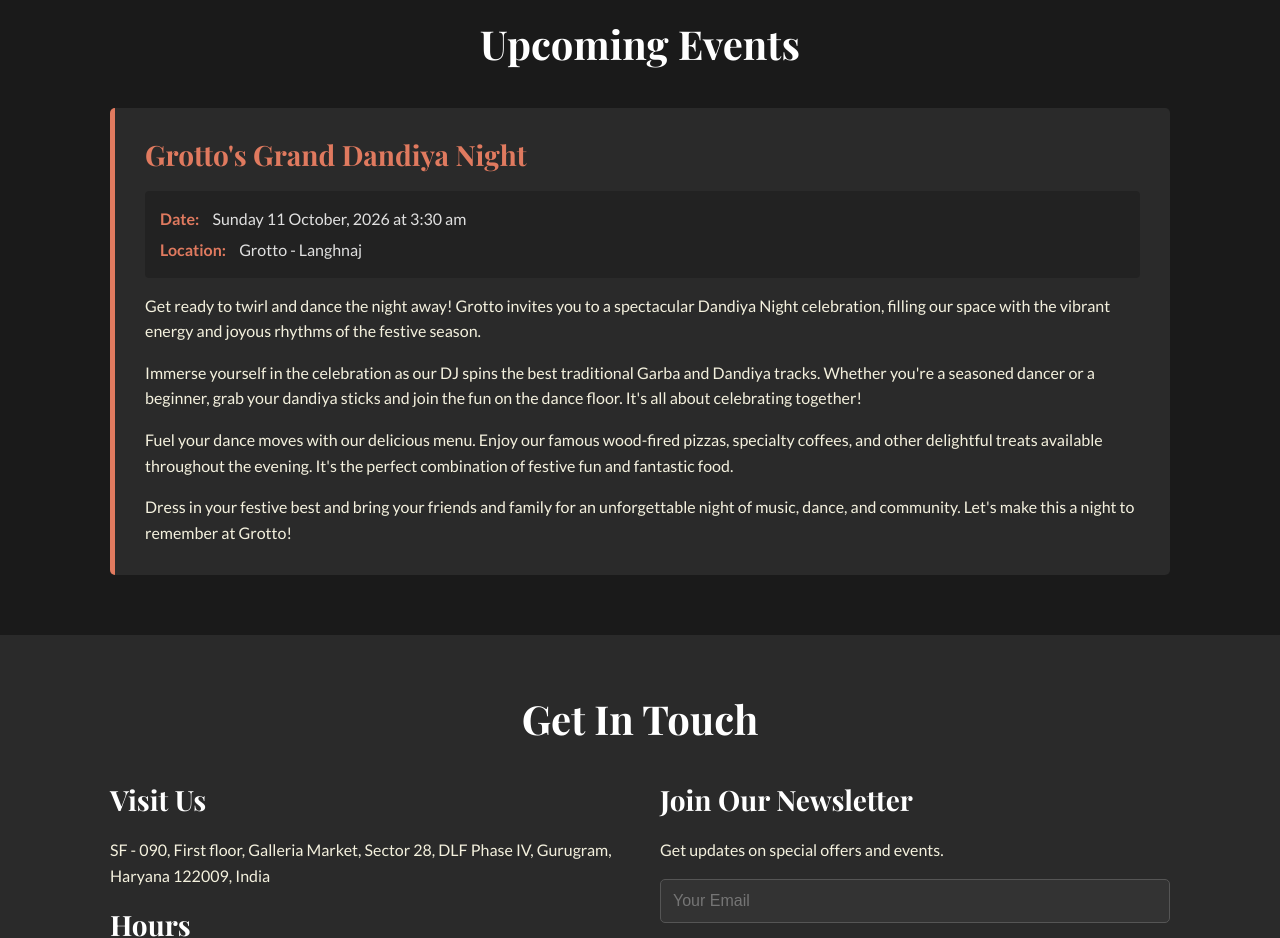
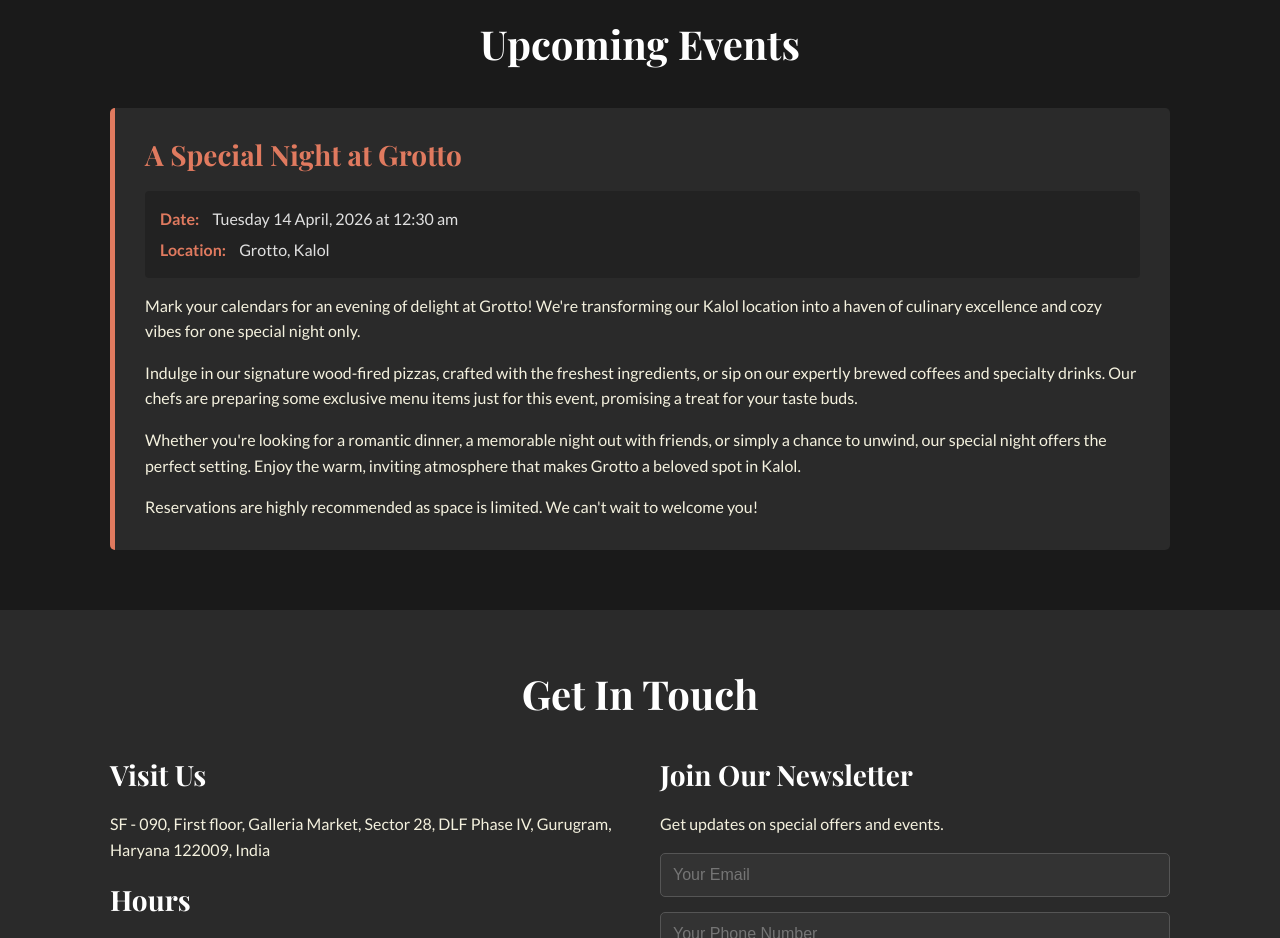
Before and after one commit to GrubTokKora/kora-site-d50362b5-4edb-4405-bd05-d8692d6e612e, a React (Vite) app: page / in a window 1280 px wide. Shown: the part 1840-2778 px from the top of the page. Built offline with nearby package versions, Linux system fonts and the light colour scheme.

Commit message:
Deploy staging from Kora

```diff
--- a/src/App.tsx
+++ b/src/App.tsx
@@ -14,14 +14,14 @@ const businessDetails = {
   address: "SF - 090, First floor, Galleria Market, Sector 28, DLF Phase IV, Gurugram, Haryana 122009, India",
   events: [
     {
-      id: "c6ac08b9-89fb-4b02-a9c5-db957a843896",
-      title: "Grotto's Grand Dandiya Night",
-      short_description: "Join us for a vibrant night of traditional Dandiya Raas! Dance to festive beats, enjoy delicious food, and celebrate the season in style at our Langhnaj location.",
-      full_description: "Get ready to twirl and dance the night away! Grotto invites you to a spectacular Dandiya Night celebration, filling our space with the vibrant energy and joyous rhythms of the festive season.\n\nImmerse yourself in the celebration as our DJ spins the best traditional Garba and Dandiya tracks. Whether you're a seasoned dancer or a beginner, grab your dandiya sticks and join the fun on the dance floor. It's all about celebrating together!\n\nFuel your dance moves with our delicious menu. Enjoy our famous wood-fired pizzas, specialty coffees, and other delightful treats available throughout the evening. It's the perfect combination of festive fun and fantastic food.\n\nDress in your festive best and bring your friends and family for an unforgettable night of music, dance, and community. Let's make this a night to remember at Grotto!",
-      start_datetime: "2026-10-10T22:00:00+00:00",
+      id: "1251e65d-c0c7-4efb-96ed-74f670120d50",
+      title: "A Special Night at Grotto",
+      short_description: "Join us at Grotto in Kalol for a truly special night! Experience an unforgettable evening with our finest pizzas, aromatic coffees, and a magical ambiance.",
+      full_description: "Mark your calendars for an evening of delight at Grotto! We're transforming our Kalol location into a haven of culinary excellence and cozy vibes for one special night only.\n\nIndulge in our signature wood-fired pizzas, crafted with the freshest ingredients, or sip on our expertly brewed coffees and specialty drinks. Our chefs are preparing some exclusive menu items just for this event, promising a treat for your taste buds.\n\nWhether you're looking for a romantic dinner, a memorable night out with friends, or simply a chance to unwind, our special night offers the perfect setting. Enjoy the warm, inviting atmosphere that makes Grotto a beloved spot in Kalol.\n\nReservations are highly recommended as space is limited. We can't wait to welcome you!",
+      start_datetime: "2026-04-13T19:00:00+00:00",
       end_datetime: null,
-      location_text: "Grotto - Langhnaj",
-      category: "Festival",
+      location_text: "Grotto, Kalol",
+      category: "Dining",
     }
   ] as Event[]
 };
```
